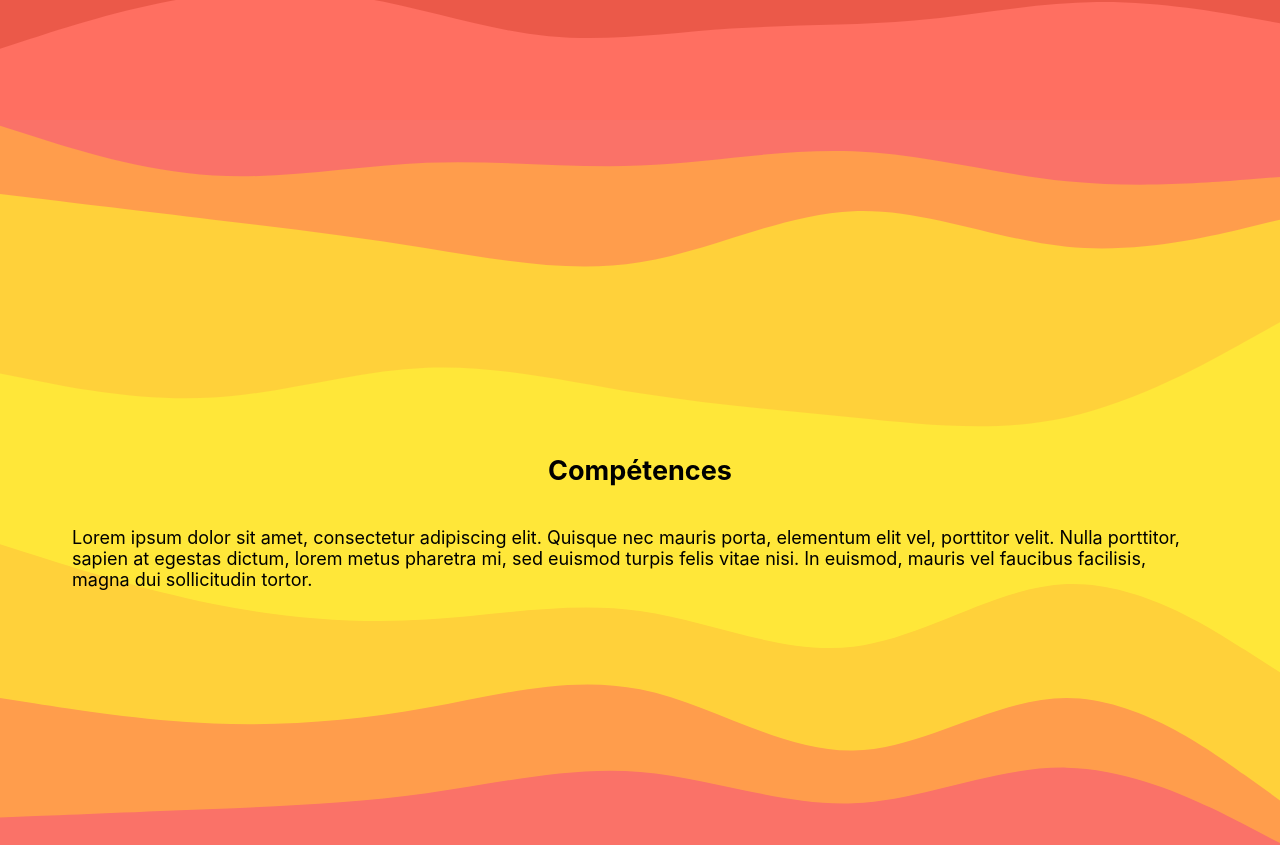
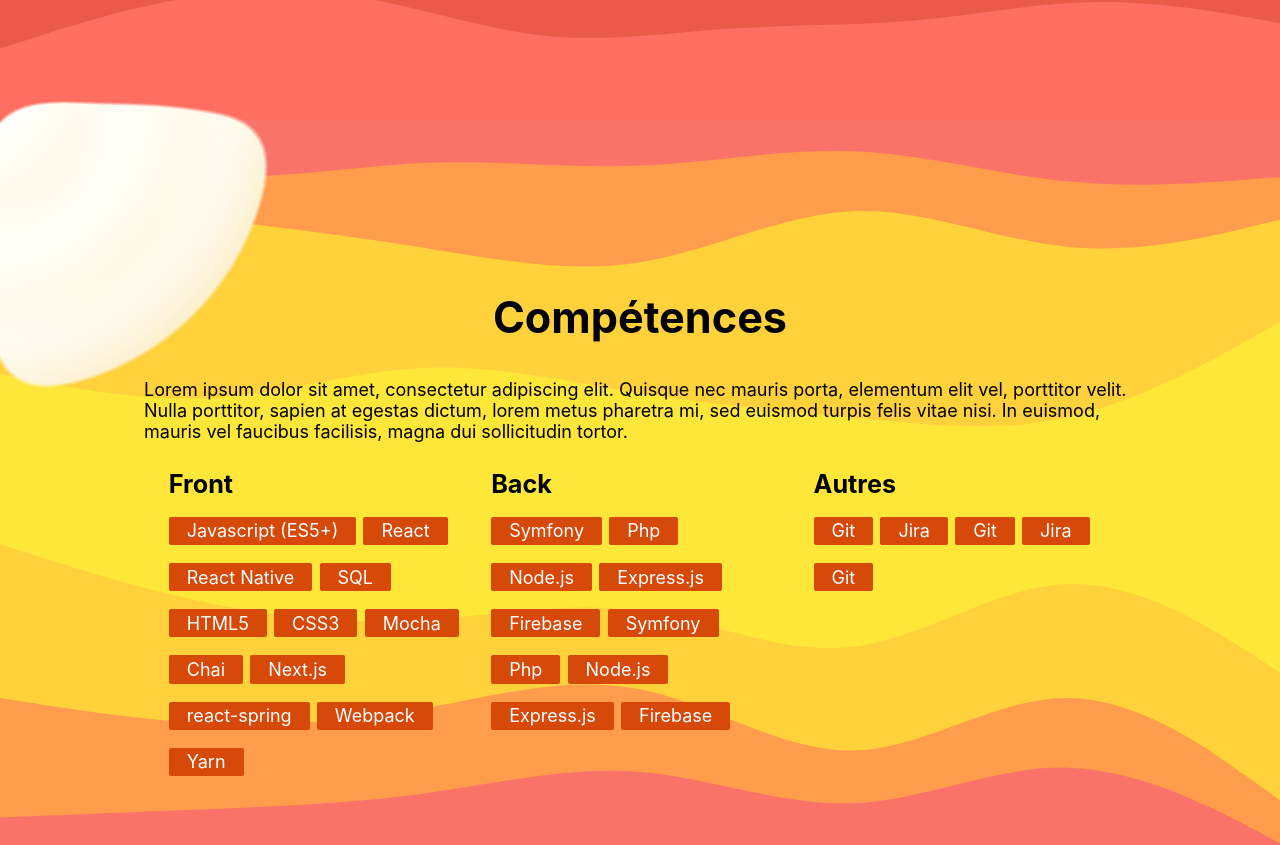
Before and after one commit to ophelielv/oh-portfolio, a Next.js app: page / in a window 1280 px wide. Shown: the part 1480-2325 px from the top of the page. Built offline with nearby package versions, Linux system fonts and the light colour scheme.

Commit message:
Skills (component and blob)

```diff
--- /dev/null
+++ b/components/core.module.css
@@ -0,0 +1,43 @@
+
+
+.hooksMain > div {
+  position: absolute;
+  will-change: transform;
+  border-radius: 50%;
+  background: rgb(255, 255, 255);
+  box-shadow: 10px 10px 5px 0px #f7d82c;
+  opacity: 0.6;
+  z-index: 1;
+}
+
+.hooksMain > div:nth-child(1) { width: 40vw; height: 40vw; }
+.hooksMain > div:nth-child(2) { width: 350px; height: 350px; }
+.hooksMain > div:nth-child(3) { width: 150px; height: 150px; }
+.hooksMain > div::after {
+  content: '';
+  position: absolute;
+  top: 20px;
+  left: 20px;
+  width: 40px;
+  height: 40px;
+  border-radius: 50%;
+  background: rgba(255, 255, 255, 0.8);
+}
+
+.hooksMain > div:nth-child(2)::after { top: 70px; left: 70px; width: 70px; height: 70px; }
+.hooksMain > div:nth-child(3)::after { top: 50px; left: 50px; width: 50px; height: 50px; }
+.hooksMain {
+  position: absolute;
+  width: 100%;
+  height: 100%;
+  filter: url('#goo');
+  overflow: hidden;
+  background: transparent;
+  -webkit-touch-callout: none;
+  -webkit-user-select: none;
+  -khtml-user-select: none;
+  -moz-user-select: none;
+  -ms-user-select: none;
+  user-select: none;
+  cursor: default;
+}
--- /dev/null
+++ b/components/core.tsx
@@ -0,0 +1,35 @@
+import styles from './core.module.css'
+import React from 'react'
+import { useTrail, animated } from '@react-spring/web'
+
+const slow = { mass: 80, tension: 20, friction: 50 }
+const trans = (x: number, y: number) =>
+  `translate3d(${x}px,${y}px,0) translate3d(-50%,-50%,0)`
+
+export default function Core() {
+  const [trail, api] = useTrail(3, () => ({
+    xy: [0, 0],
+    config: slow,
+  }))
+
+  return (
+    <>
+      <svg style={{ position: 'absolute', width: 0, height: 0 }}>
+        <filter id="goo">
+          <feGaussianBlur in="SourceGraphic" result="blur" stdDeviation="30" />
+          <feColorMatrix
+            in="blur"
+            values="1 0 0 0 0 0 1 0 0 0 0 0 1 0 0 0 0 0 30 -7"
+          />
+        </filter>
+      </svg>
+      <div
+        className={styles.hooksMain}
+        onMouseMove={e => api.start({ xy: [e.clientX, e.clientY] })}>
+        {trail.map((props, index) => (
+          <animated.div key={index} style={{ transform: props.xy.to(trans) }} />
+        ))}
+      </div>
+    </>
+  )
+}
--- a/components/section.module.css
+++ b/components/section.module.css
@@ -1,6 +1,6 @@
 section.section {
   width: 100vw;
-  height: 100vh;
+  min-height: 100vh;
   position: relative;
   border: 1px solid white;
 }
--- /dev/null
+++ b/components/skills.module.css
@@ -0,0 +1,41 @@
+/* Skill */
+p.skill {
+  background: rgb(214, 73, 8);
+  padding: 0.2rem 1rem;
+  margin: 0.5rem 0.4rem 0.5rem 0;
+  border-radius: 2px;
+  color: white
+}
+
+/* Skills */
+div.category {
+  max-width: 30%;
+}
+
+div.category h3 {
+  font-size: 1.4rem;
+  margin: 0.5rem 0;
+}
+
+div.list {
+  display: flex;
+  flex-wrap: wrap;
+}
+
+@media (max-width: 800px) {
+  div.category {
+    max-width: 100%;
+  }
+}
+
+@media (max-width: 600px) {
+  p.skill {
+    padding: 0.2rem 0.2rem;
+    margin: 0.2rem 0.4rem 0.2rem 0;
+    font-size: 0.7rem;
+  }
+  div.category h3 {
+    font-size: 0.8rem;
+    margin: 0.5rem 0;
+  }
+}
--- /dev/null
+++ b/components/skills.tsx
@@ -0,0 +1,21 @@
+import styles from './skills.module.css'
+
+export function Skill({ name }:{
+  name: string;
+}){
+  return <p className={styles.skill}>{name}</p>
+}
+
+export default function Skills({ title, skills }:{
+  title: string;
+  skills: Array<string>;
+}){
+  return (
+    <div className={styles.category}>
+      <h3>{title}</h3>
+      <div className={styles.list}>
+        {skills.map((x, i) => <Skill name={x} key={i} />)}
+      </div>
+    </div>
+  )
+}
--- a/package.json
+++ b/package.json
@@ -11,7 +11,8 @@
   "dependencies": {
     "next": "11.1.2",
     "react": "17.0.2",
-    "react-dom": "17.0.2"
+    "react-dom": "17.0.2",
+    "react-spring": "^9.2.6"
   },
   "devDependencies": {
     "@types/react": "17.0.27",
--- a/pages/index.tsx
+++ b/pages/index.tsx
@@ -1,7 +1,24 @@
 import type { NextPage } from 'next'
 import Head from 'next/head'
+import Core from '../components/core'
 import Section from '../components/section'
+import Skills from '../components/skills'
 import styles from '../styles/Home.module.css'
+
+
+const frontSkills = [
+  'Javascript (ES5+)', 'React', 'React Native', 'SQL',
+  'HTML5', 'CSS3', 'Mocha', 'Chai', 'Next.js', 'react-spring',
+  'Webpack', 'Yarn',
+]
+const backSkils = [
+  'Symfony', 'Php', 'Node.js', 'Express.js', 'Firebase',
+  'Symfony', 'Php', 'Node.js', 'Express.js', 'Firebase'
+]
+const otherSkills = [
+  'Git', 'Jira', 'Git',
+  'Jira', 'Git'
+]
 
 const Home: NextPage = () => {
   return (
@@ -13,45 +30,37 @@
       </Head>
 
       <main className={styles.main}>
-        <Section
-          backgroundName="wave-1-sky-crust.svg"
-          backgroundAlt="Ciel et croûte terrestre"
-        >
+        <Section backgroundName="wave-1-sky-crust.svg" backgroundAlt="Ciel et croûte terrestre">
           <h1 className={styles.title}>
             Ophélie Le Vigouroux Front-end developer
           </h1>
         </Section>
 
-        <Section
-          backgroundName="wave-2-crust-magma.svg"
-          backgroundAlt="Croûte terrestre et magma"
-        >
+        <Section backgroundName="wave-2-crust-magma.svg" backgroundAlt="Croûte terrestre et magma">
           <h2 className={styles.light}>À propos</h2>
           <p className={styles.light}>Lorem ipsum dolor sit amet, consectetur adipiscing elit. Quisque nec mauris porta, elementum elit vel, porttitor velit. Nulla porttitor, sapien at egestas dictum, lorem metus pharetra mi, sed euismod turpis felis vitae nisi. In euismod, mauris vel faucibus facilisis, magna dui sollicitudin tortor.</p>
         </Section>
 
-        <Section
-          backgroundName="wave-3-magma-core-magma.svg"
-          backgroundAlt="Magma, noyau et magma"
-        >
-          <h2 className={styles.dark}>Compétences</h2>
-          <p className={styles.dark}>Lorem ipsum dolor sit amet, consectetur adipiscing elit. Quisque nec mauris porta, elementum elit vel, porttitor velit. Nulla porttitor, sapien at egestas dictum, lorem metus pharetra mi, sed euismod turpis felis vitae nisi. In euismod, mauris vel faucibus facilisis, magna dui sollicitudin tortor.</p>
+        <Section backgroundName="wave-3-magma-core-magma.svg" backgroundAlt="Magma, noyau et magma">
+          <Core />
+          <div className={styles.skills}>
+            <h2 className={styles.dark}>Compétences</h2>
+            <p className={styles.dark}>Lorem ipsum dolor sit amet, consectetur adipiscing elit. Quisque nec mauris porta, elementum elit vel, porttitor velit. Nulla porttitor, sapien at egestas dictum, lorem metus pharetra mi, sed euismod turpis felis vitae nisi. In euismod, mauris vel faucibus facilisis, magna dui sollicitudin tortor.</p>
+            <div className={styles.row}>
+              <Skills title="Front" skills={frontSkills} />
+              <Skills title="Back" skills={backSkils} />
+              <Skills title="Autres" skills={otherSkills} />
+            </div>
+          </div>
         </Section>
 
-        <Section
-          backgroundName="wave-5-magma-crust.svg"
-          backgroundAlt="Magma et croûte terrestre"
-          >
-            <h2 className={styles.light}>Projects</h2>
+        <Section backgroundName="wave-5-magma-crust.svg" backgroundAlt="Magma et croûte terrestre">
+          <h2 className={styles.light}>Projects</h2>
         </Section>
 
-        <Section
-          backgroundName="wave-6-crust-sky.svg"
-          backgroundAlt="Croûte terrestre et ciel"
-        >
-         <h2 className={styles.light}>Contact</h2>
+        <Section backgroundName="wave-6-crust-sky.svg" backgroundAlt="Croûte terrestre et ciel">
+          <h2 className={styles.light}>Contact</h2>
         </Section>
-
       </main>
     </div>
   )
--- a/styles/Home.module.css
+++ b/styles/Home.module.css
@@ -1,6 +1,20 @@
 .light { color: white; }
 .dark { color: black; }
 
+div.skills {
+  z-index: 2;
+  padding: 2rem 4rem;
+}
+
+div.skills h2 {
+  text-align: center;
+  font-size: 2.4rem
+}
+
+div.row {
+  display: flex;
+  justify-content: space-evenly;
+}
 
 @media (max-width: 600px) {
 
```
Also changed, not shown: 1 other file (tests, documents, lock files or other folders).
